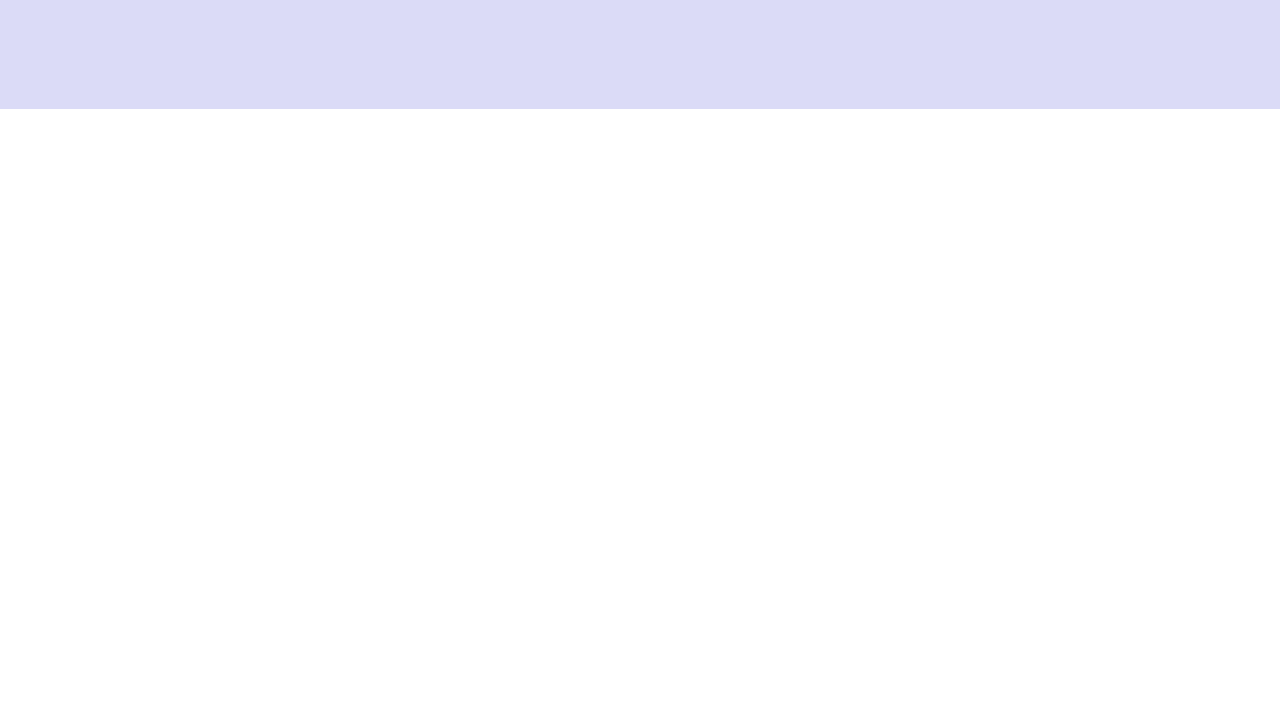
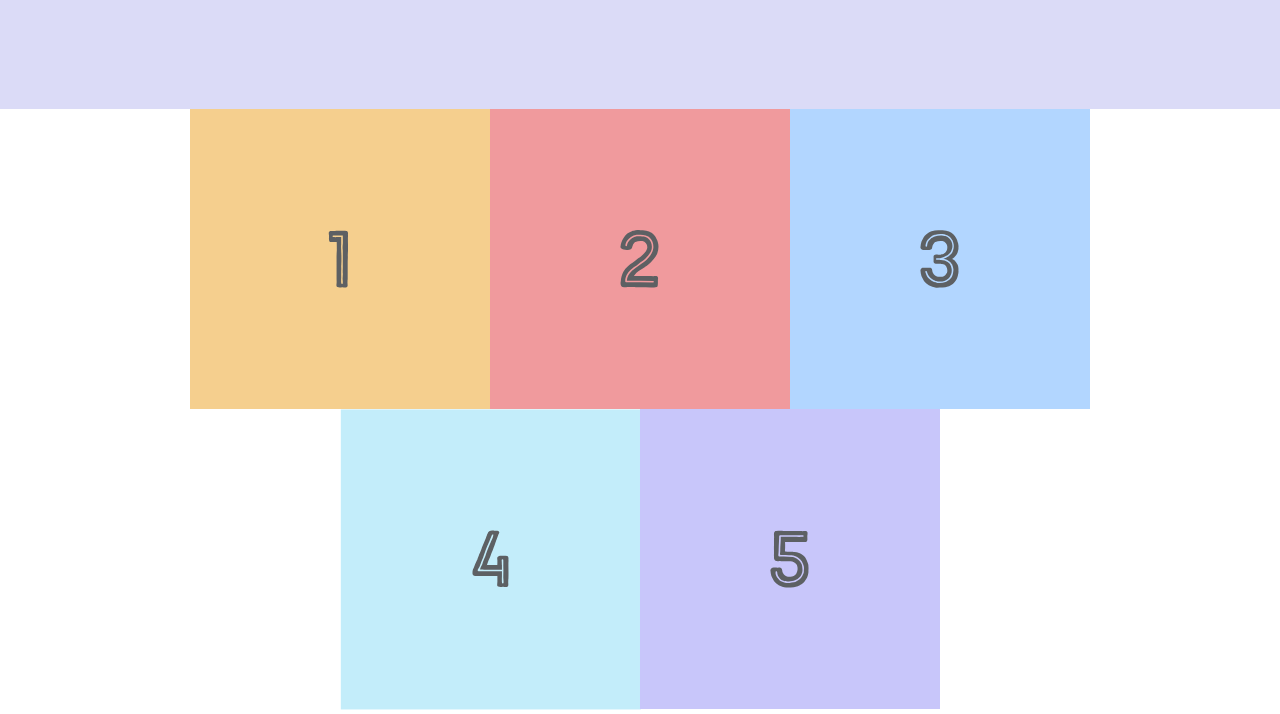
Before and after one commit to fabio-gn/flexbox-excercise, a plain HTML site: page index.html in a window 1280 px wide. Shown: the part 249-963 px from the top of the page. Before the commit the page ends 800 px from the top, so only its background shows below. Drawn offline with Linux system fonts and the light colour scheme.

Commit message:
end the excercise

```diff
--- a/index.html
+++ b/index.html
@@ -24,5 +24,14 @@
             <div class="social"><img src="./images/social-icons.svg" alt="" ></div>
         </div>
     </div>
+    <div class="photo-grid-container">
+        <div class="photo-grid">
+            <div class="photo-grid-item first-item"><img src="./images/one.svg" alt=""></div>
+            <div class="photo-grid-item"><img src="./images/two.svg" alt=""></div>
+            <div class="photo-grid-item"><img src="./images/three.svg" alt=""></div>
+            <div class="photo-grid-item"><img src="./images/four.svg" alt=""></div>
+            <div class="photo-grid-item"><img src="./images/five.svg" alt=""></div>
+        </div>
+    </div>
 </body>
 </html>
--- a/styles.css
+++ b/styles.css
@@ -30,8 +30,30 @@
 .header{
     display: flex;
     justify-content: space-between;
-
+    align-items: center;
     width: 90%;
     max-width: 900px;
     height: 300px;
+    color: rgb(63, 136, 200);
 }
+.photo-grid-container{
+    display: flex;
+    justify-content: center;
+
+}
+.photo-grid{
+    display: flex;
+
+    justify-content: center;
+    align-items: center;
+    width: 900px;
+    flex-wrap: wrap;
+    flex-direction: row;
+}
+.photo-grid-item {
+    width: 300px;
+    height: 300px;
+
+
+
+}
```
